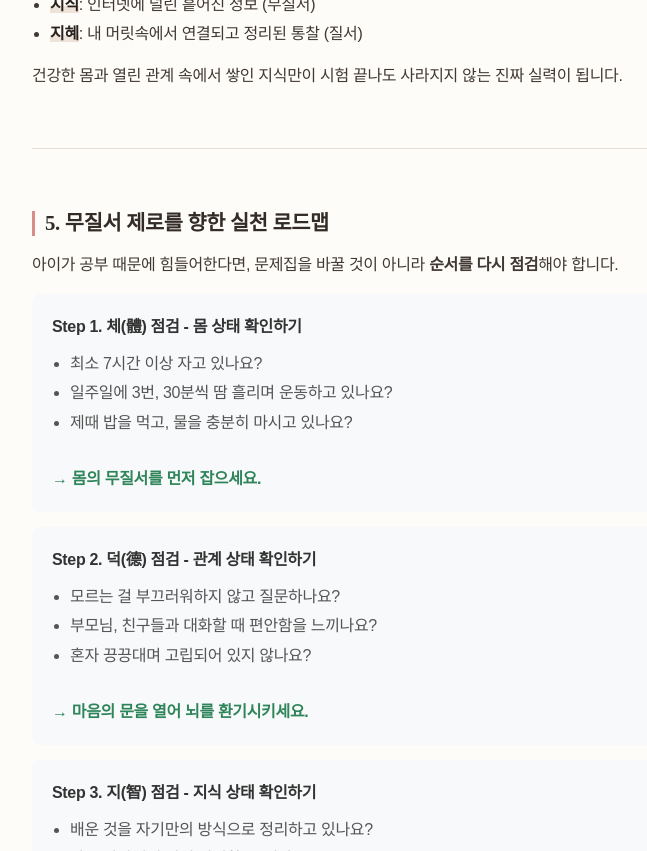
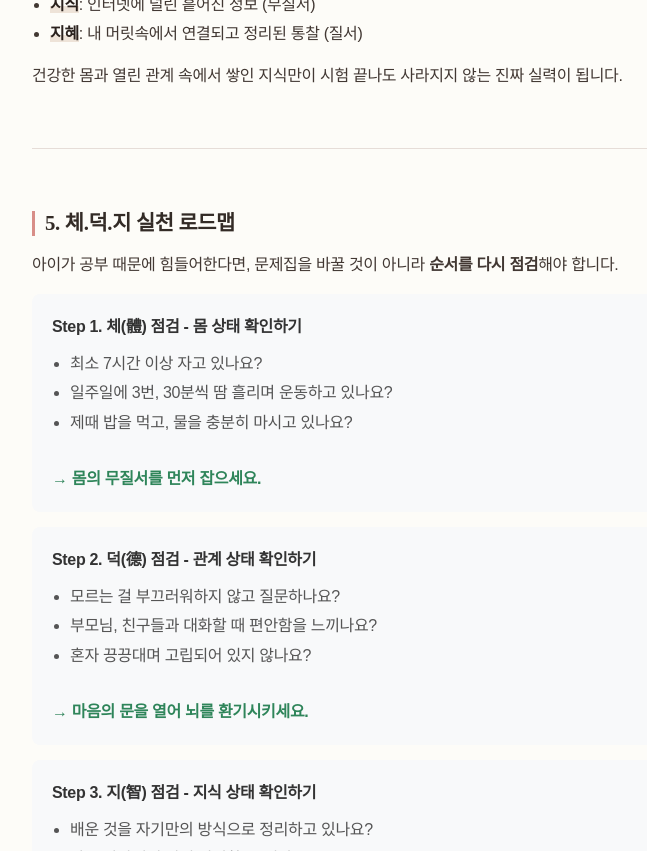
Before and after one commit to somath-edu/somath-edu.github.io, a Jekyll site: the page built from library/entropy-ch10.md, in a window 1280 px wide and 900 px high, scrolled down 4094 px, cut to the strip 49-900 px from the top of the window. Shown: the whole strip, without its empty margins (258-905 px from the left). Built offline with Jekyll 4.4.1, drawn with Linux system fonts in a browser that asks for light colours; some web fonts are replaced.

Commit message:
Update entropy-ch10.md

```diff
--- a/library/entropy-ch10.md
+++ b/library/entropy-ch10.md
@@ -135,7 +135,7 @@ next_link: /entropy.html
 <hr>
 <br>
 
-## 5. 무질서 제로를 향한 실천 로드맵
+## 5. 체.덕.지 실천 로드맵
 
 아이가 공부 때문에 힘들어한다면, 문제집을 바꿀 것이 아니라 **순서를 다시 점검**해야 합니다.
 
```
